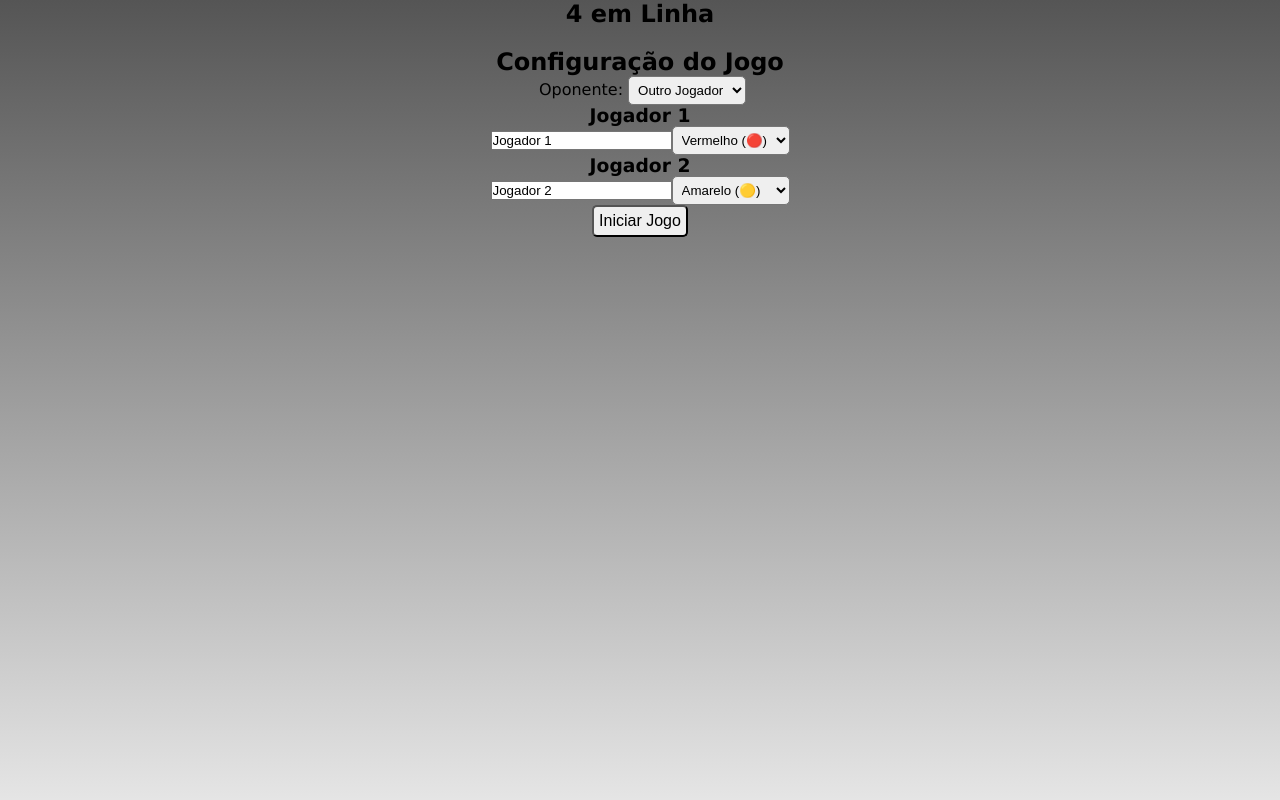
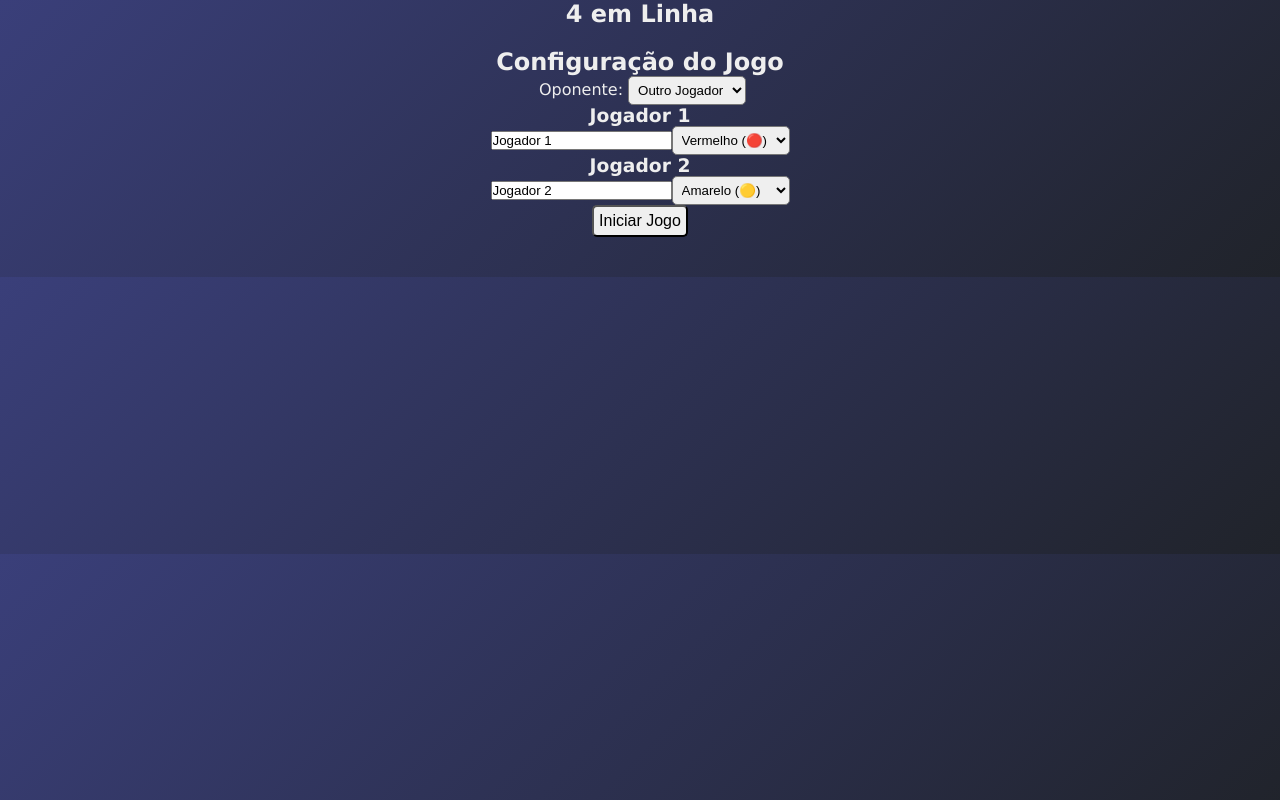
Before and after one commit to andremiguelmorais/TrabalhoLS, a React (Create React App) app in the folder Trabalho_Pratico_LS/: page / in a window 1280 px wide. Built offline with nearby package versions, Linux system fonts and the light colour scheme.

Commit message:
`diff: 1.0.0 -> 1.0.1 - 1.0.2`

```diff
--- a/Trabalho_Pratico_LS/src/assets/styles/index.css
+++ b/Trabalho_Pratico_LS/src/assets/styles/index.css
@@ -19,8 +19,11 @@
 }
 
 body {
-    background: linear-gradient(#555, rgba(0, 0, 0, 0.1)) fixed;
+  background: linear-gradient(135deg, #3a3f7a, #20232a);
+  color: #eee;
   font-family: Verdana, "Clear Sans", "Helvetica Neue", Arial, sans-serif;
+  -webkit-font-smoothing: antialiased;
+  -moz-osx-font-smoothing: grayscale;
 }
 
 select,
@@ -30,6 +33,14 @@
   padding: 5px;
   border-radius: 5px;
   outline: none;
+  transition: background-color 0.3s ease, box-shadow 0.3s ease;
+}
+
+select:hover,
+button:hover {
+  background-color: #5559a1;
+  box-shadow: 0 0 8px rgba(64, 68, 135, 0.7);
+  color: #fff;
 }
 
 #message,
@@ -40,6 +51,7 @@
 #panel-control dd {
   user-select: none;
 }
+
 select,
 button {
   cursor: pointer;
--- a/Trabalho_Pratico_LS/src/components/Game-Setup/gamesetup.css
+++ b/Trabalho_Pratico_LS/src/components/Game-Setup/gamesetup.css
@@ -162,10 +162,7 @@
   .hide {
     display: none;
   }
-  #container {
-    text-align: center;
-    margin-bottom: 20px;
-  }
+
 
   form {
     text-align: center;
@@ -177,3 +174,8 @@
     font-size: 16px;
     cursor: pointer;
   }
+
+  #container {
+    text-align: center;
+    margin-bottom: 20px;
+  }
--- a/Trabalho_Pratico_LS/src/components/control-panel/control-panel.component.jsx
+++ b/Trabalho_Pratico_LS/src/components/control-panel/control-panel.component.jsx
@@ -1,5 +1,5 @@
 import React, { useState } from 'react';
-import './control-panel.css';
+import './control.css';
 
 function ControlPanel({ onStartGame }) {
   const [opponent, setOpponent] = useState('0'); // '0' para sem escolha, '1' para Jogador, '2' para BOT
```
Also changed, not shown: Trabalho_Pratico_LS/src/components/control-panel/control.css (added). Lines whose indentation alone changed are shown as unchanged.
